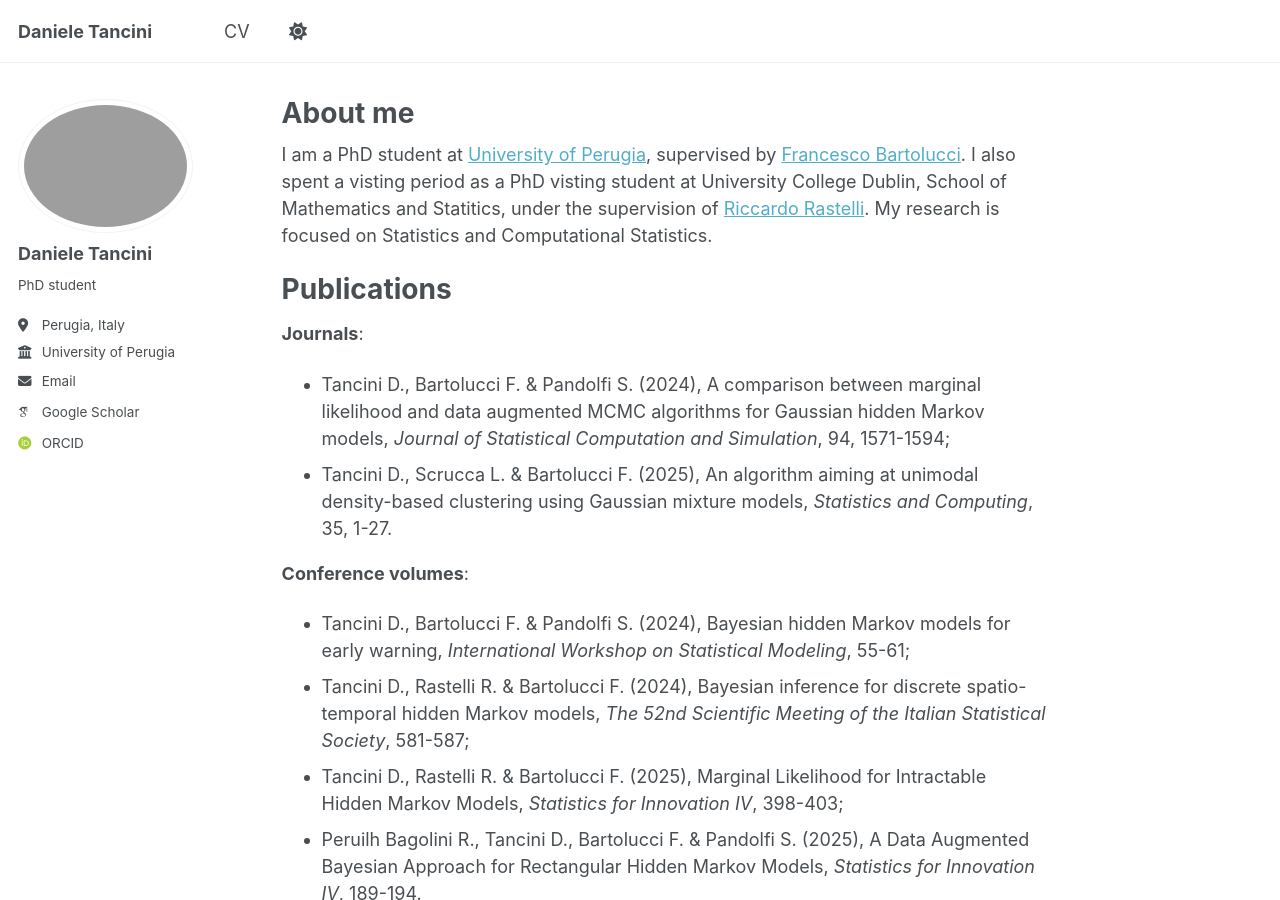
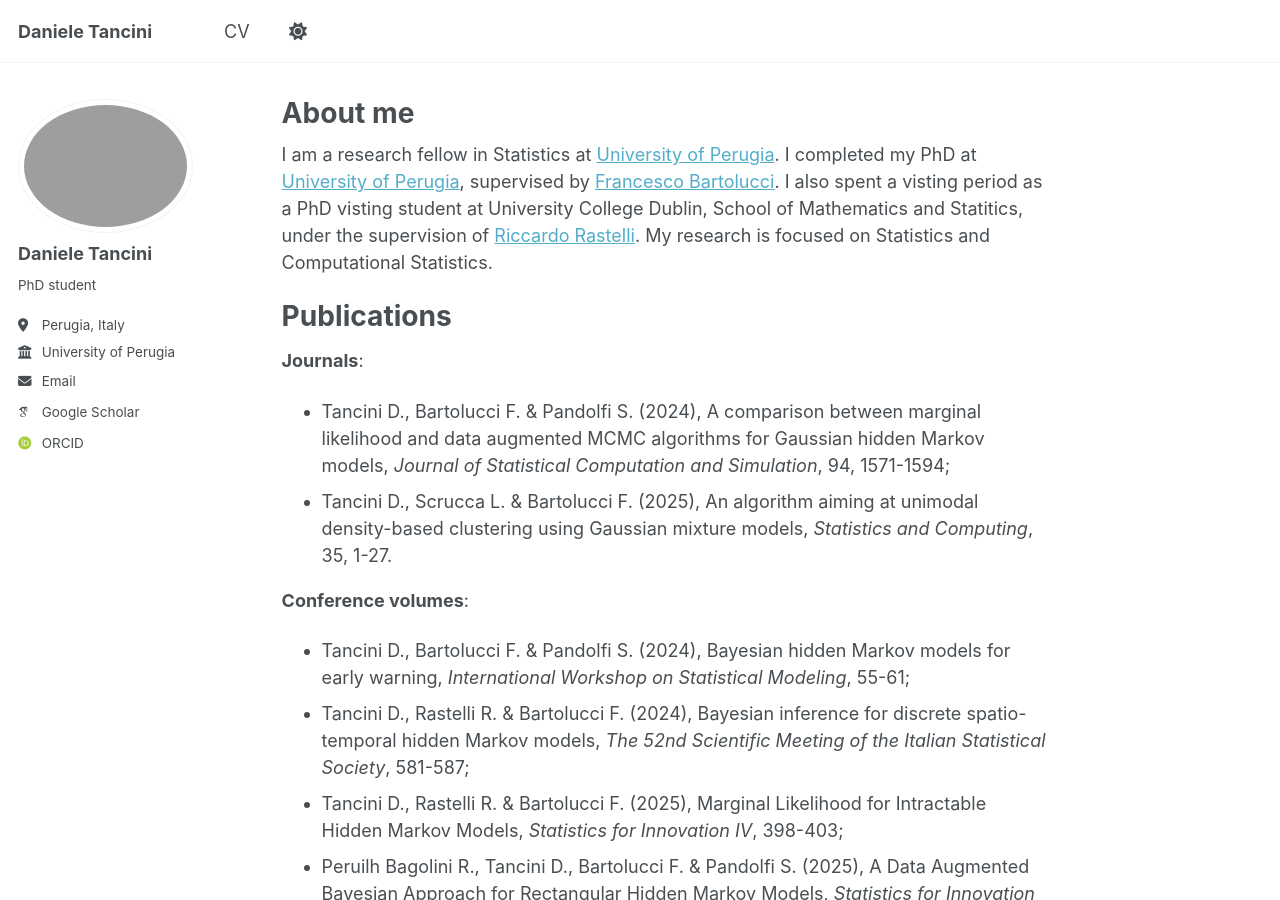
Before and after one commit to DanieleTancini/danieletancini.github.io, a Jekyll site: the page built from _pages/about.md, in a window 1280 px wide and 900 px high. Built offline with Jekyll 4.4.1, drawn with Linux system fonts in a browser that asks for light colours; some web fonts are replaced; a script that is not in the unit is left out.

Commit message:
Update about.md

```diff
--- a/_pages/about.md
+++ b/_pages/about.md
@@ -7,7 +7,7 @@ redirect_from:
   - /about.html
 ---
 
-I am a PhD student at [University of Perugia](https://www.unipg.it), supervised by [Francesco Bartolucci](https://sites.google.com/site/bartstatistics/). I also spent a visting period as a PhD visting student at University College Dublin, School of Mathematics and Statitics, under the supervision of [Riccardo Rastelli](https://sites.google.com/site/riccardoras/). My research is focused on Statistics and Computational Statistics.
+I am a research fellow in Statistics at [University of Perugia](https://www.unipg.it). I completed my PhD at [University of Perugia](https://www.unipg.it), supervised by [Francesco Bartolucci](https://sites.google.com/site/bartstatistics/). I also spent a visting period as a PhD visting student at University College Dublin, School of Mathematics and Statitics, under the supervision of [Riccardo Rastelli](https://sites.google.com/site/riccardoras/). My research is focused on Statistics and Computational Statistics.
 
 Publications
 ======
```
